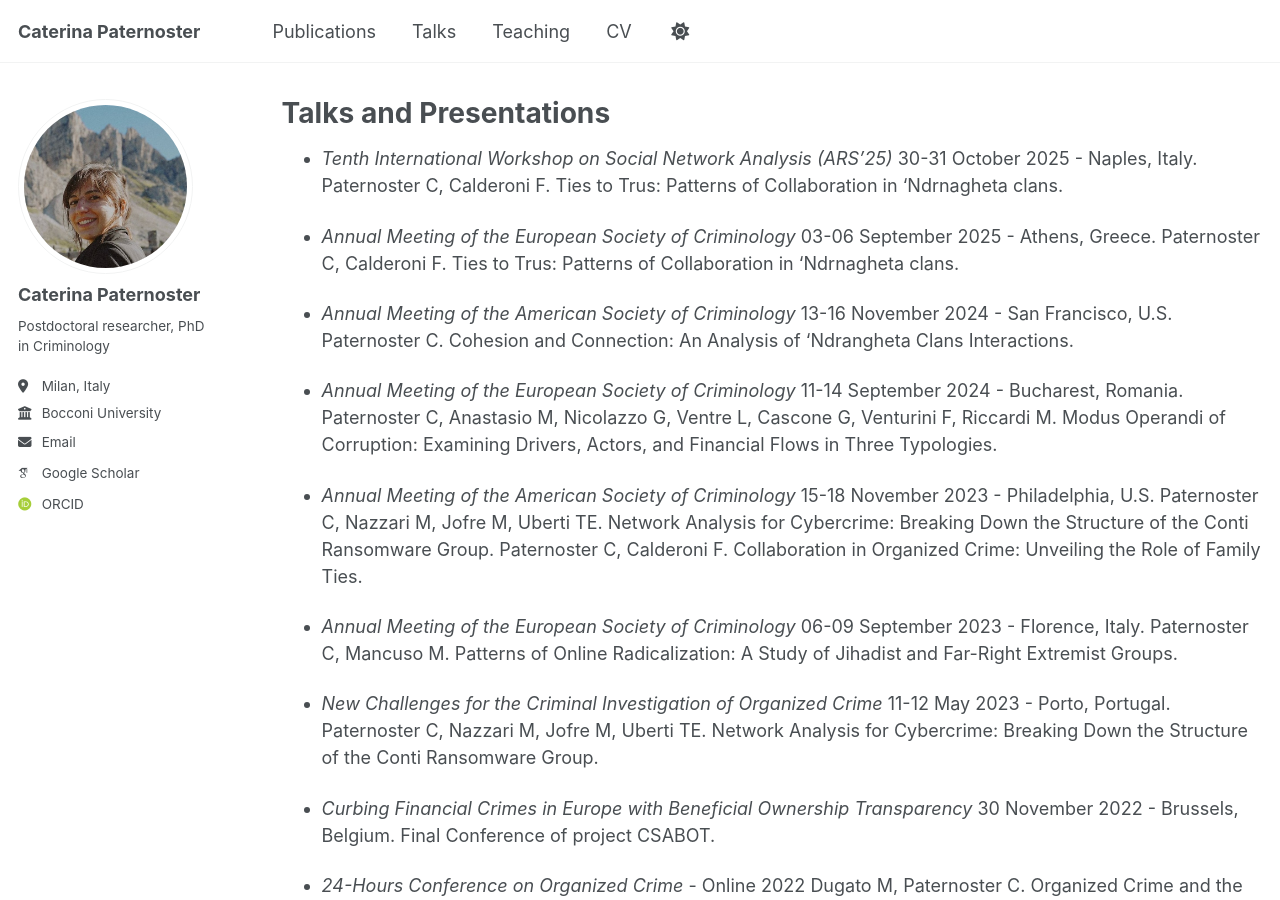
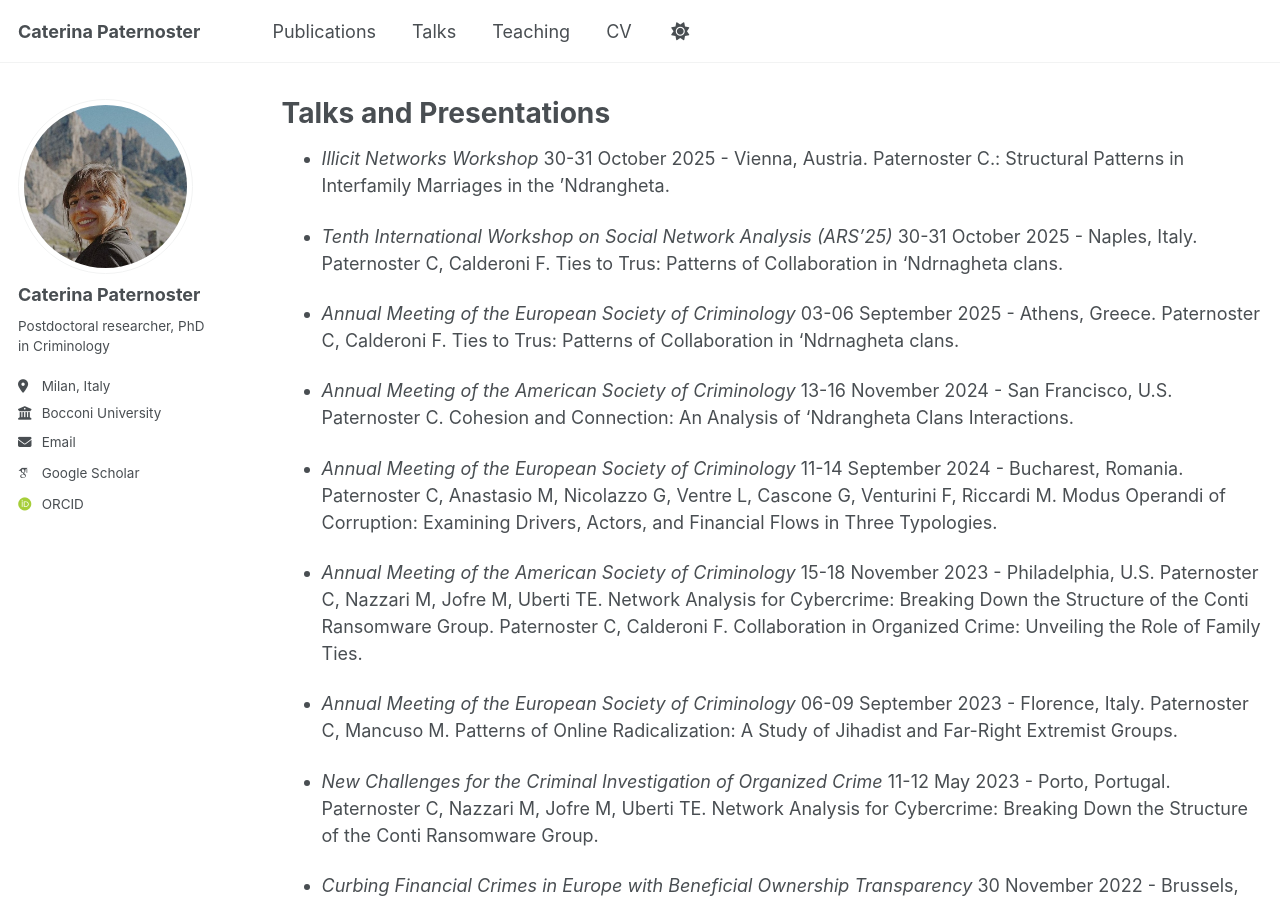
Before and after one commit to caterinapaternoster/caterinapaternoster.github.io, a Jekyll site: the page built from _talks/talks.md, in a window 1280 px wide and 900 px high. Built offline with Jekyll 4.4.1, drawn with Linux system fonts in a browser that asks for light colours; some web fonts are replaced; a script that is not in the unit is left out.

Commit message:
Update talks.md

```diff
--- a/_talks/talks.md
+++ b/_talks/talks.md
@@ -4,6 +4,9 @@ title: "Talks and Presentations"
 permalink: /talks/
 author_profile: true
 ---
+
+* _Illicit Networks Workshop_ 30-31 October 2025 - Vienna, Austria.
+Paternoster C.: Structural Patterns in Interfamily Marriages in the ’Ndrangheta.
 
 * _Tenth International Workshop on Social Network Analysis (ARS'25)_ 30-31 October 2025 - Naples, Italy.
 Paternoster C, Calderoni F. Ties to Trus: Patterns of Collaboration in 'Ndrnagheta clans.
```
